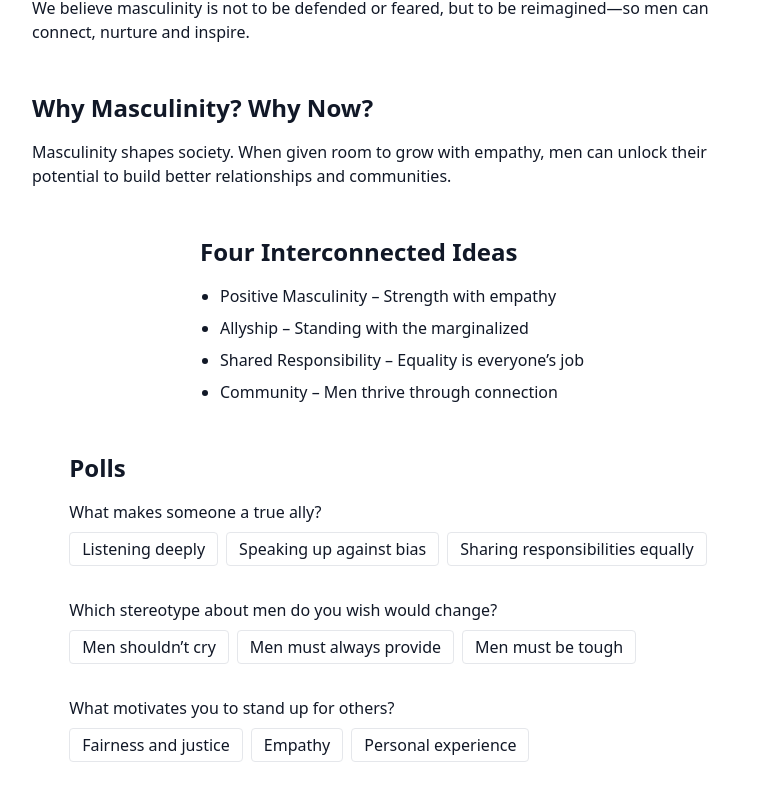
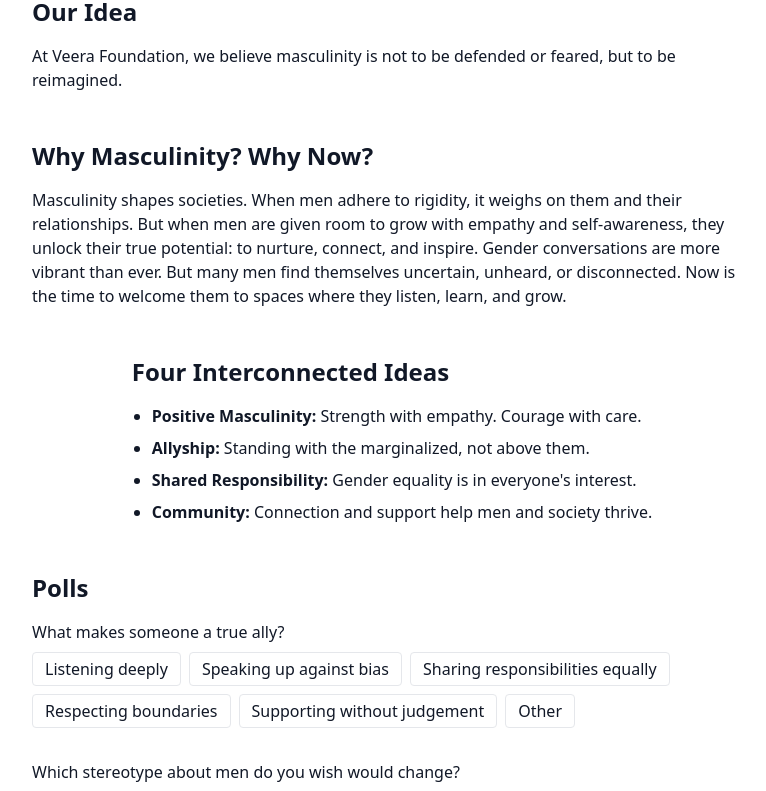
Before and after one commit to VeeraGG/veera-foundation-site, a React (Vite) app: page / in a window 1280 px wide. Shown: the part 294-1085 px from the top of the page, without its empty margins (248-1014 px from the left). Built offline with nearby package versions, Linux system fonts and the light colour scheme; the HTML template or start-up script is replaced by a standard one.

Commit message:
Update App.jsx
second website dump

```diff
--- a/src/App.jsx
+++ b/src/App.jsx
@@ -6,10 +6,10 @@ export default function VeeraWebsite() {
   const [pollVotes, setPollVotes] = useState({});
 
   const polls = [
-    { id: 1, q: "What makes someone a true ally?", options: ["Listening deeply", "Speaking up against bias", "Sharing responsibilities equally"] },
-    { id: 2, q: "Which stereotype about men do you wish would change?", options: ["Men shouldn’t cry", "Men must always provide", "Men must be tough"] },
-    { id: 3, q: "What motivates you to stand up for others?", options: ["Fairness and justice", "Empathy", "Personal experience"] },
-    { id: 4, q: "What makes it hardest for men to break stereotypes?", options: ["Family expectations", "Peer pressure", "Fear of judgment"] }
+    { id: 1, q: "What makes someone a true ally?", options: ["Listening deeply", "Speaking up against bias", "Sharing responsibilities equally", "Respecting boundaries", "Supporting without judgement", "Other"] },
+    { id: 2, q: "Which stereotype about men do you wish would change?", options: ["Men shouldn’t cry", "Men must always provide", "Men must be tough and strong", "Men don’t need help", "Men can’t be nurturing", "Other"] },
+    { id: 3, q: "What motivates you to stand up for others?", options: ["Fairness and justice", "Empathy", "Personal experience", "Community values", "Inspiration from role models", "Other"] },
+    { id: 4, q: "What makes it hardest for men to break stereotypes?", options: ["Family expectations", "Peer pressure", "Cultural norms", "Media portrayals", "Fear of judgment", "Other"] }
   ];
 
   const vote = (pollId, option) => {
@@ -34,6 +34,7 @@ export default function VeeraWebsite() {
 
   return (
     <div className="min-h-screen flex flex-col">
+      {/* Navigation */}
       <nav className="flex justify-center space-x-4 py-4 shadow-sm bg-white sticky top-0 z-10">
         <NavLink label="Home" id="home" />
         <NavLink label="About" id="about" />
@@ -42,26 +43,27 @@ export default function VeeraWebsite() {
         <NavLink label="FAQs" id="faqs" />
       </nav>
 
+      {/* HOME */}
       {page === "home" && (
         <>
           <Section title="Who are we?">
-            <p>Veera Foundation is a Mumbai-based non-profit organisation focused on reimagining masculinity and building allyship for a more equal society.</p>
+            <p>Veera Foundation is a Mumbai-based non-profit organisation. It aims to perpetuate healthier masculinity for men and allow them to build allyship towards a more equal society. We believe men can nurture meaningful relationships, challenge limiting norms, and walk alongside women and other marginalized communities for a just world.</p>
           </Section>
 
           <Section title="Our Idea">
-            <p>We believe masculinity is not to be defended or feared, but to be reimagined—so men can connect, nurture and inspire.</p>
+            <p>At Veera Foundation, we believe masculinity is not to be defended or feared, but to be reimagined.</p>
           </Section>
 
           <Section title="Why Masculinity? Why Now?">
-            <p>Masculinity shapes society. When given room to grow with empathy, men can unlock their potential to build better relationships and communities.</p>
+            <p>Masculinity shapes societies. When men adhere to rigidity, it weighs on them and their relationships. But when men are given room to grow with empathy and self-awareness, they unlock their true potential: to nurture, connect, and inspire. Gender conversations are more vibrant than ever. But many men find themselves uncertain, unheard, or disconnected. Now is the time to welcome them to spaces where they listen, learn, and grow.</p>
           </Section>
 
           <Section title="Four Interconnected Ideas">
             <ul className="list-disc ml-5 space-y-2">
-              <li>Positive Masculinity – Strength with empathy</li>
-              <li>Allyship – Standing with the marginalized</li>
-              <li>Shared Responsibility – Equality is everyone’s job</li>
-              <li>Community – Men thrive through connection</li>
+              <li><strong>Positive Masculinity:</strong> Strength with empathy. Courage with care.</li>
+              <li><strong>Allyship:</strong> Standing with the marginalized, not above them.</li>
+              <li><strong>Shared Responsibility:</strong> Gender equality is in everyone's interest.</li>
+              <li><strong>Community:</strong> Connection and support help men and society thrive.</li>
             </ul>
           </Section>
 
@@ -84,36 +86,45 @@ export default function VeeraWebsite() {
         </>
       )}
 
+      {/* ABOUT */}
       {page === "about" && (
         <Section title="About Us">
-          <p>Veera’s journey began with a quiet but powerful insight: men have been left waiting in the wings of gender change. We create spaces where men can reflect, grow, and practise allyship.</p>
+          <p className="mb-4">Veera’s journey began with a quiet but powerful insight: the story of gender change has often left men waiting in the wings. We place men at the centre — not just spectators, but builders of a more equal world.</p>
+          <p className="mb-4">We light a path forward: where curiosity opens doors, empathy bridges divides, and self-awareness roots men in their true strength.</p>
+          <p>Vision: We envision a generation of men redefining masculinity through empathy and allyship, transforming strength into care and care into meaningful change for everyone around them.</p>
         </Section>
       )}
 
+      {/* OUR DNA */}
       {page === "dna" && (
         <Section title="Our DNA">
-          <p>Positive Masculinity and Allyship are at the heart of Veera’s work, guiding everything we do.</p>
+          <p className="mb-4"><strong>Positive Masculinity:</strong> Men knowing themselves better, caring for their own well-being, and bringing empathy and courage into their relationships.</p>
+          <p><strong>Allyship:</strong> Showing up where it matters — listening, learning, lending strength without taking over the room.</p>
         </Section>
       )}
 
+      {/* CONTACT */}
       {page === "contact" && (
         <Section title="Contact Us">
           <form className="space-y-4 max-w-md mx-auto">
             <input type="text" placeholder="Full Name" className="w-full border p-2 rounded" required />
-            <input type="email" placeholder="Email" className="w-full border p-2 rounded" required />
-            <textarea placeholder="Your message" className="w-full border p-2 rounded" rows={4}></textarea>
+            <input type="email" placeholder="Email Address" className="w-full border p-2 rounded" required />
+            <input type="text" placeholder="Organization / Institution" className="w-full border p-2 rounded" required />
+            <textarea placeholder="Tell us a little about what you have in mind…" className="w-full border p-2 rounded" rows={4}></textarea>
             <button type="submit" className="w-full bg-black text-white py-2 rounded">Send</button>
           </form>
         </Section>
       )}
 
+      {/* FAQS */}
       {page === "faqs" && (
         <Section title="FAQs">
-          {["What does the Veera Foundation do?", "Why focus on men?", "How can organisations partner with Veera?"].map((q) => (
-            <details key={q} className="mb-4 border rounded p-2">
-              <summary className="cursor-pointer font-medium">{q}</summary>
-              <p className="mt-2 text-gray-700">Answer coming soon.</p>
-            </details>
+          {["What does the Veera Foundation do?", "Why focus on men?", "Who does Veera work with?", "How can organisations partner with Veera?"]
+            .map((q) => (
+              <details key={q} className="mb-4 border rounded p-2">
+                <summary className="cursor-pointer font-medium">{q}</summary>
+                <p className="mt-2 text-gray-700">Answer coming soon.</p>
+              </details>
           ))}
         </Section>
       )}
```
